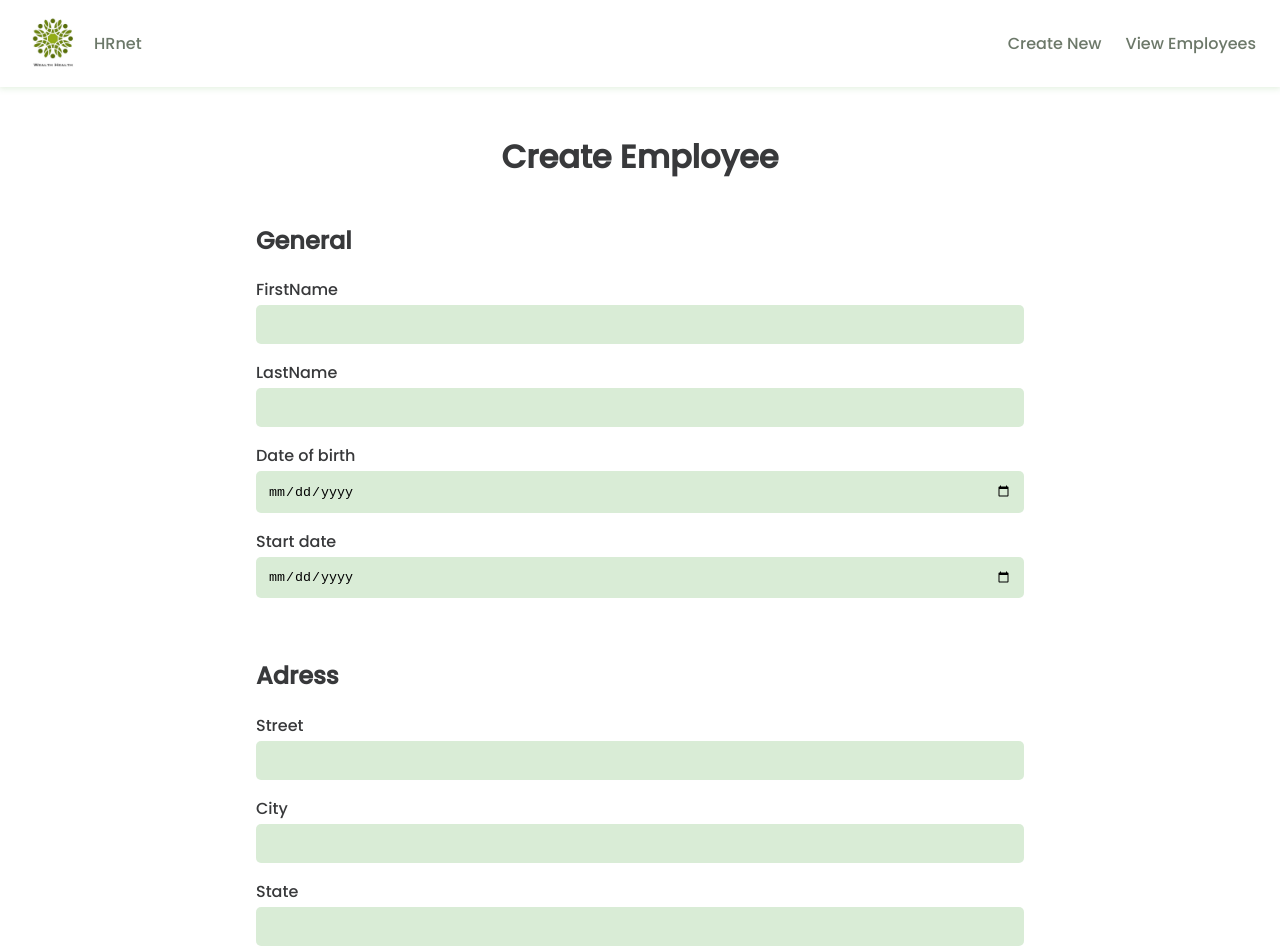
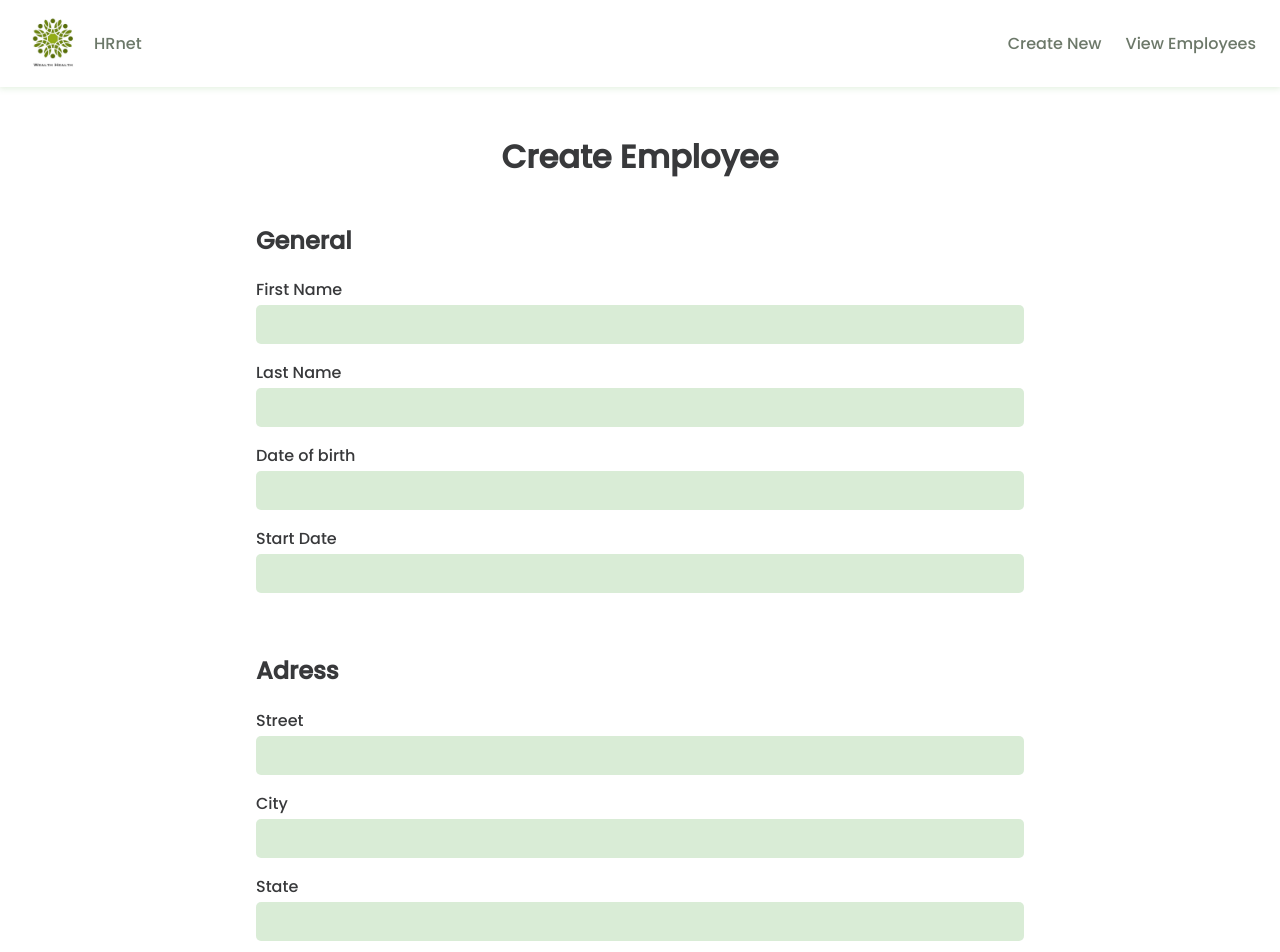
Before and after one commit to lallieau/P14_HRnet_02-2022, a React (Create React App) app: page / in a window 1280 px wide. Shown: the top 952 px of the page. Built offline with nearby package versions, Linux system fonts and the light colour scheme; the HTML template or start-up script is replaced by a standard one.

Commit message:
create react hook form and react select

```diff
--- a/package.json
+++ b/package.json
@@ -3,6 +3,7 @@
   "version": "0.1.0",
   "private": true,
   "dependencies": {
+    "@hookform/error-message": "^2.0.0",
     "@testing-library/jest-dom": "^5.16.2",
     "@testing-library/react": "^12.1.2",
     "@testing-library/user-event": "^13.5.0",
@@ -12,6 +13,7 @@
     "react-hook-form": "^7.26.1",
     "react-router-dom": "^6.2.1",
     "react-scripts": "5.0.0",
+    "react-select": "^5.2.2",
     "styled-components": "^5.3.3",
     "web-vitals": "^2.1.4"
   },
--- a/src/components/EmployeeForm.jsx
+++ b/src/components/EmployeeForm.jsx
@@ -52,7 +52,7 @@ const Button = styled.button`
 const Title = styled.h2``;
 
 export const EmployeeForm = () => {
-  const [error, setError] = useState('');
+  // const [error, setError] = useState('');
   const [isLoading, setIsLoading] = useState(false);
 
   const [input, setInput] = useState({
@@ -89,7 +89,7 @@ export const EmployeeForm = () => {
   };
 
   return (
-    <Form onSubmit={handleSubmit}>
+    <Form onSubmit={handleSubmit()}>
       <FormWrapper>
         <Title>General</Title>
         <Field>
@@ -192,8 +192,6 @@ export const EmployeeForm = () => {
       <Button type="submit" disabled={isLoading ? true : false}>
         Save
       </Button>
-
-      <p>{error}</p>
     </Form>
   );
 };
--- /dev/null
+++ b/src/components/EmployeeFormCopy.jsx
@@ -0,0 +1,153 @@
+import styled from 'styled-components';
+import { useForm, Controller } from 'react-hook-form';
+import { Field } from './Form/Field';
+import { SelectField } from './Form/SelectField';
+// import { ErrorMessage } from '@hookform/error-message';
+
+const Form = styled.form`
+  width: 60%;
+  margin: 0 auto;
+  display: flex;
+  flex-direction: column;
+  align-items: start;
+  gap: 24px;
+`;
+const FormWrapper = styled.div`
+  width: 100%;
+`;
+const Button = styled.button`
+  right: 0;
+  margin-top: 10px;
+  margin-bottom: 50px;
+  padding: 16px 54px;
+  border-radius: 5px;
+  color: #fff;
+  font-weight: bold;
+  background-color: #445441;
+  border: none;
+
+  &:hover {
+    background-color: RGBA(68, 84, 65, 0.79);
+    transition: 0.2s;
+  }
+`;
+const Title = styled.h2``;
+
+export const EmployeeFormCopy = () => {
+  const {
+    register,
+    handleSubmit,
+    watch,
+    control,
+    formState: { errors },
+  } = useForm();
+  const onSubmit = data => {
+    alert(JSON.stringify(data));
+  };
+
+  return (
+    <Form onSubmit={handleSubmit(onSubmit)}>
+      <FormWrapper>
+        <Title>General</Title>
+        <Field
+          label="First Name"
+          input="firstName"
+          register={register}
+          required
+          pattern={/^[a-zA-ZÀ-ÖØ-öø-ÿ]+$/}
+          errors={errors.firsName}
+          message="Please enter the first name"
+        />
+        <Field
+          label="Last Name"
+          input="lastName"
+          register={register}
+          required
+          pattern={/^[a-zA-ZÀ-ÖØ-öø-ÿ]+$/}
+          errors={errors.lastName}
+          message="Please enter the last name"
+        />
+        <Field
+          label="Date of birth"
+          input="birthdate"
+          type="date"
+          register={register}
+          required
+          pattern={/^\d{4}\-(0?[1-9]|1[012])\-(0?[1-9]|[12][0-9]|3[01])$/}
+          errors={errors.birthdate}
+          message="Please enter birthdate"
+        />
+        <Field
+          label="Start Date"
+          input="startDate"
+          type="date"
+          register={register}
+          required
+          pattern={/^\d{4}\-(0?[1-9]|1[012])\-(0?[1-9]|[12][0-9]|3[01])$/}
+          errors={errors.startDate}
+          message="Please enter start date"
+        />
+      </FormWrapper>
+
+      <FormWrapper>
+        <Title>Adress</Title>
+        <Field
+          label="Street"
+          input="street"
+          register={register}
+          required
+          pattern={/^[0-9a-zA-ZÀ-ÖØ-öø-ÿ]+$/g}
+          errors={errors.street}
+          message="Please enter the street"
+        />
+        <Field
+          label="City"
+          input="city"
+          register={register}
+          required
+          pattern={/^[a-zA-ZÀ-ÖØ-öø-ÿ]+$/}
+          errors={errors.city}
+          message="Please enter the city"
+        />
+        <Field label="State" input="state" register={register} required />
+        <Field
+          label="ZipCode"
+          input="zipCode"
+          type="number"
+          register={register}
+          required
+          pattern={/(^\d{5}$)|(^\d{9}$)|(^\d{5}-\d{4}$)/}
+          errors={errors.zipCode}
+          message="Please enter zipCode"
+        />
+      </FormWrapper>
+
+      <FormWrapper>
+        <Title>Department</Title>
+        {/* <Controller
+          control={control}
+          name={'department'}
+          rules={{ required: true }}
+          render={({ fieldState: { error } }) => (
+            <SelectField
+              label={'Department'}
+              options={[
+                { value: 'sales', label: 'Sales' },
+                { value: 'marketing', label: 'Marketing' },
+                { value: 'engineering', label: 'Engineering' },
+                { value: 'humanResources', label: 'Human Resources' },
+                { value: 'legal', label: 'Legal' },
+              ]}
+              errors={error}
+              message="Please select department"
+            />
+          )}
+        /> */}
+
+        {/* <ErrorMessage errors={errors} name={'department'} /> */}
+      </FormWrapper>
+
+      <Button type="submit">Save</Button>
+    </Form>
+  );
+};
--- /dev/null
+++ b/src/components/Form/Field.jsx
@@ -0,0 +1,40 @@
+import styled from 'styled-components';
+
+const FieldContent = styled.div`
+  display: flex;
+  flex-direction: column;
+  padding-bottom: 16px;
+`;
+const Label = styled.label`
+  margin-bottom: 3px;
+`;
+const Input = styled.input`
+  padding: 12px;
+  border-radius: 5px;
+  background-color: RGBA(172, 212, 164, 0.45);
+  border: none;
+`;
+const ErrorMessage = styled.p`
+  margin: 0;
+  padding: 0;
+  font-size: 12px;
+  color: #fc6c64;
+`;
+
+export const Field = ({
+  label,
+  input,
+  register,
+  required,
+  pattern,
+  errors,
+  message,
+}) => {
+  return (
+    <FieldContent>
+      <Label>{label}</Label>
+      <Input {...register(input, { required, pattern: pattern })} />
+      {errors && <ErrorMessage>{message}</ErrorMessage>}
+    </FieldContent>
+  );
+};
--- /dev/null
+++ b/src/components/Form/SelectField.jsx
@@ -0,0 +1,25 @@
+import Select from 'react-select';
+import { Controller } from 'react-hook-form';
+import { useState } from 'react';
+import styled from 'styled-components';
+
+const Label = styled.label`
+  margin-bottom: 3px;
+`;
+
+export const SelectField = ({ label, errors, message, options }) => {
+  // console.log(errors);
+  const [selectedOption, setSelectedOption] = useState(null);
+  return (
+    <>
+      <Label>{label}</Label>
+      <Select
+        placeholder={'Select...'}
+        defaultValue={selectedOption}
+        onChange={setSelectedOption}
+        options={options}
+      />
+      {errors && <p>{message}</p>}
+    </>
+  );
+};
--- a/src/pages/CreateEmployee.jsx
+++ b/src/pages/CreateEmployee.jsx
@@ -1,5 +1,5 @@
 import styled from 'styled-components';
-import { EmployeeForm } from '../components/EmployeeForm';
+import { EmployeeFormCopy } from '../components/EmployeeFormCopy';
 import { Layout } from '../components/Layout';
 
 const Title = styled.h1`
@@ -11,7 +11,7 @@ export const CreateEmployee = () => {
   return (
     <Layout title="Create Employee">
       <Title>Create Employee</Title>
-      <EmployeeForm />
+      <EmployeeFormCopy />
     </Layout>
   );
 };
```
Also changed, not shown: 1 other file (tests, documents, lock files or other folders).
